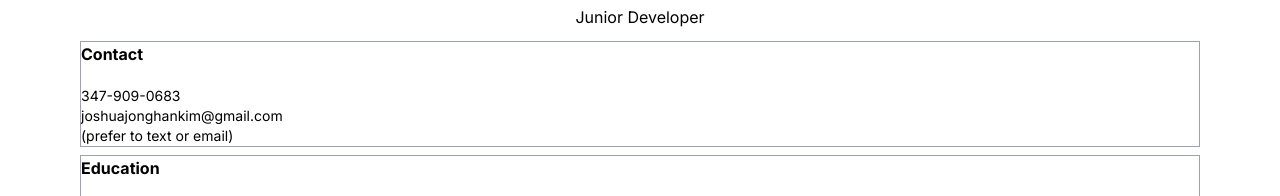
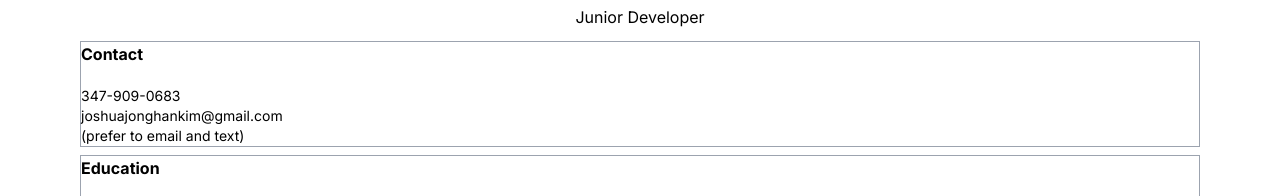
Before and after one commit to joshuajonghankim/career, a Next.js app: page / in a window 1280 px wide. Shown: the part 272-468 px from the top of the page. Built offline with nearby package versions, Linux system fonts and the light colour scheme.

Commit message:
Update page.js

```diff
--- a/app/page.js
+++ b/app/page.js
@@ -39,7 +39,7 @@ export default function Home() {
             <br />
             joshuajonghankim@gmail.com
             <br />
-            (prefer to text or email)
+            (prefer to email and text)
           </p>
         </div>
 
```
